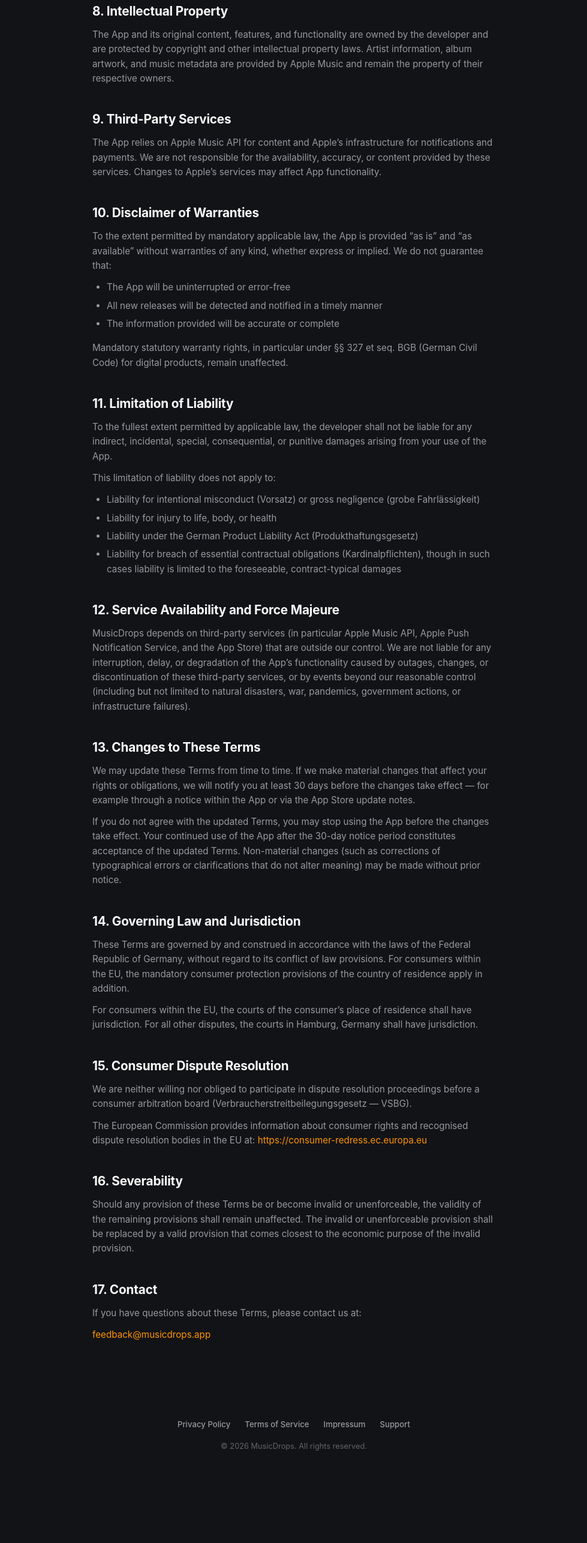
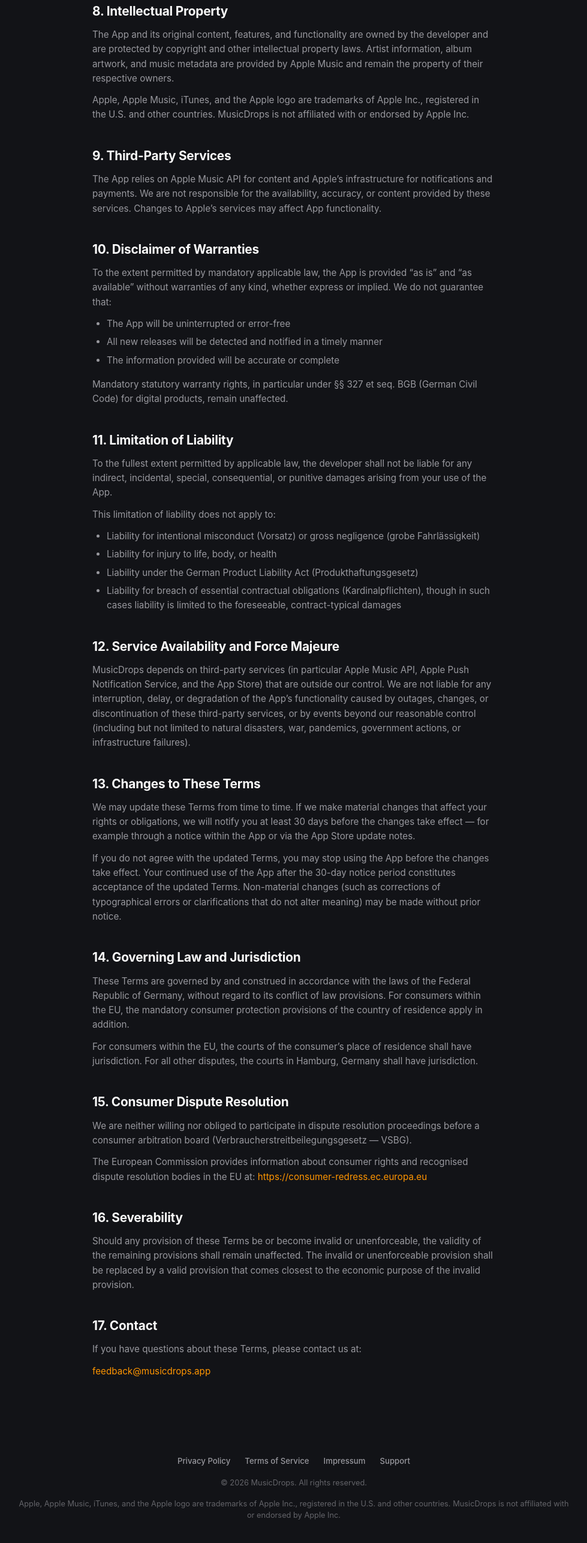
Before and after one commit to betablon/musicdrops-web, a plain HTML site: page terms/index.html in a window 1280 px wide. Shown: the part 2088-4660 px from the top of the page at 60% size, without its empty margins (150-1129 px from the left). Before the commit the page ends 4549 px from the top, so only its background shows below. Drawn offline with Linux system fonts and the light colour scheme.

Commit message:
Add Apple trademark attribution to footer and ToS §8

```diff
--- a/terms/index.html
+++ b/terms/index.html
@@ -94,6 +94,7 @@
 
         <h2>8. Intellectual Property</h2>
         <p>The App and its original content, features, and functionality are owned by the developer and are protected by copyright and other intellectual property laws. Artist information, album artwork, and music metadata are provided by Apple Music and remain the property of their respective owners.</p>
+        <p>Apple, Apple Music, iTunes, and the Apple logo are trademarks of Apple Inc., registered in the U.S. and other countries. MusicDrops is not affiliated with or endorsed by Apple Inc.</p>
 
         <h2>9. Third-Party Services</h2>
         <p>The App relies on Apple Music API for content and Apple&rsquo;s infrastructure for notifications and payments. We are not responsible for the availability, accuracy, or content provided by these services. Changes to Apple&rsquo;s services may affect App functionality.</p>
@@ -197,6 +198,7 @@
 
         <h2>8. Geistiges Eigentum</h2>
         <p>Die App und ihre urspr&uuml;nglichen Inhalte, Funktionen und Funktionalit&auml;ten sind Eigentum des Entwicklers und durch Urheber- und andere Rechte des geistigen Eigentums gesch&uuml;tzt. K&uuml;nstlerinformationen, Album-Artwork und Musik-Metadaten werden von Apple Music bereitgestellt und bleiben Eigentum ihrer jeweiligen Inhaber.</p>
+        <p>Apple, Apple Music, iTunes und das Apple-Logo sind Marken der Apple Inc., eingetragen in den USA und anderen L&auml;ndern. MusicDrops ist nicht mit Apple Inc. verbunden oder von Apple Inc. unterst&uuml;tzt.</p>
 
         <h2>9. Drittanbieterdienste</h2>
         <p>Die App ist auf die Apple Music API f&uuml;r Inhalte und Apples Infrastruktur f&uuml;r Benachrichtigungen und Zahlungen angewiesen. Wir sind nicht verantwortlich f&uuml;r die Verf&uuml;gbarkeit, Genauigkeit oder Inhalte, die von diesen Diensten bereitgestellt werden. &Auml;nderungen an Apples Diensten k&ouml;nnen die App-Funktionalit&auml;t beeinflussen.</p>
@@ -256,6 +258,7 @@
           <li><a href="/support">Support</a></li>
         </ul>
         <p class="footer-copy">&copy; 2026 MusicDrops. <span lang="en">All rights reserved.</span><span lang="de">Alle Rechte vorbehalten.</span></p>
+        <p class="footer-copy"><span lang="en">Apple, Apple Music, iTunes, and the Apple logo are trademarks of Apple Inc., registered in the U.S. and other countries. MusicDrops is not affiliated with or endorsed by Apple Inc.</span><span lang="de">Apple, Apple Music, iTunes und das Apple-Logo sind Marken der Apple Inc., eingetragen in den USA und anderen L&auml;ndern. MusicDrops ist nicht mit Apple Inc. verbunden oder von Apple Inc. unterst&uuml;tzt.</span></p>
       </div>
     </div>
   </footer>
```
Also changed, not shown: impressum/index.html (+1 -0 lines), index.html (+1 -0 lines), privacy/index.html (+1 -0 lines), support/index.html (+1 -0 lines).
